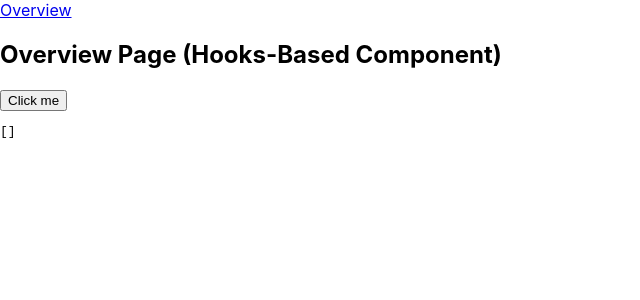
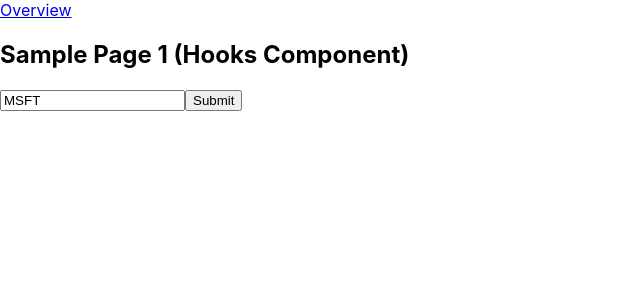
Before and after one commit to mattbillard/interview-inrhythm-react-router-redux-typescript, a React (Create React App) app: page /overview in a window 1280 px wide. Shown: the top 300 px of the page, without its empty margins (0-640 px from the left). Built offline with nearby package versions, Linux system fonts and the light colour scheme.

Commit message:
Try coding challenge

```diff
--- a/src/components/overview-page-hooks.tsx
+++ b/src/components/overview-page-hooks.tsx
@@ -1,25 +1,75 @@
-import React from 'react';
+import React, { useState } from 'react';
 import { useDispatch, useSelector } from "react-redux";
 
-import { getOverview, IStoreState } from '../redux';
+import { deleteStock, getOverview, IStoreState } from '../redux';
 
 export interface IOverviewPage { }
 
 export const OverviewPage: React.FC<IOverviewPage> = (props) => {
   const stocks = useSelector((state: IStoreState) => state.sampleReducer.stocks);
   const dispatch = useDispatch();
+  const [search, setSearch] = useState<string>('MSFT');
 
-  const handleGetOverview = (ticker: string) => {
-    dispatch(getOverview(ticker));
+  const handleChange = (event) => {
+    setSearch(event.target.value);
+  }
+
+  const handleDeleteStock = (ticker) => {
+    dispatch(deleteStock(ticker))
+  }
+
+  const onSubmit = (event) => {
+    event.preventDefault();
+    dispatch(getOverview(search))
   }
 
   return (
     <div>
-      <h2>Overview Page (Hooks-Based Component)</h2>
+      <h2>Sample Page 1 (Hooks Component)</h2>
 
-      <button onClick={() => handleGetOverview('MSFT')}>Click me</button>
+      <form onSubmit={onSubmit}>
+        <input type="text" defaultValue={search} onChange={handleChange}/>
+        <button type="submit">Submit</button>
+      </form>
 
-      <pre>{JSON.stringify(stocks, null, '  ')}</pre>
+      {stocks.length > 0 && <table>
+        <thead>
+          <tr>
+            {Object.keys(stocks[0]).map(key => {
+              if (key === 'Description') {
+                return null;
+              }
+              return (
+                <th key={key}>{key}</th>
+              )
+            })}
+          </tr>
+        </thead>
+        <tbody>
+          {Object.values(stocks).map((stock: any, idx: number) => {
+            const ticker = stock.Symbol;
+
+            return (
+              <tr key={idx}>
+                <td>
+                  <button onClick={() => handleDeleteStock(ticker)}>X</button>
+                </td>
+                {Object.entries(stock).map((entry: any) => {
+                  const key: string = entry[0];
+                  const value: string = entry[1];
+                  if (key === 'Description') {
+                    return null;
+                  }
+                  return (
+                    <td key={key}>{value}</td>
+                  )
+                })}
+              </tr>
+            )
+          })}
+        </tbody>
+      </table>}
+      {/* <pre>{JSON.stringify(stocks, null, '  ')}</pre> */}
     </div>
   );
 }
--- a/src/redux/actions.ts
+++ b/src/redux/actions.ts
@@ -1,6 +1,11 @@
 import axios from 'axios';
 
+export const DELETE_STOCK =  'DELETE_STOCK';
 export const OVERVIEW_RECEIVED =  'OVERVIEW_RECEIVED';
+
+export const deleteStock = (ticker: string) => {
+  return { type: DELETE_STOCK, ticker };
+}
 
 export const getOverview = (ticker: string) => async (dispatch) => {
   const url = `/api/overview/${ticker}.json`;
--- a/src/redux/reducer.ts
+++ b/src/redux/reducer.ts
@@ -1,5 +1,6 @@
 import { Reducer } from 'redux';
 import {
+  DELETE_STOCK,
   OVERVIEW_RECEIVED,
 } from './actions';
 
@@ -13,8 +14,19 @@ const initialState: ISampleReducerState = {
 
 export const sampleReducer: Reducer<ISampleReducerState> = (state = initialState, action) => {
   switch (action.type) {
+    case DELETE_STOCK: {
+      const ticker = action.ticker;
+      const newStocks = state.stocks.filter(stock => stock.Symbol !== ticker);
+
+      return {
+        ...state,
+        stocks: newStocks,
+      }
+    };
+
     case OVERVIEW_RECEIVED:
-      const newStocks = [action.data];
+      const newStock = action.data;
+      const newStocks = [...state.stocks, newStock];
 
       return {
         ...state,
```
